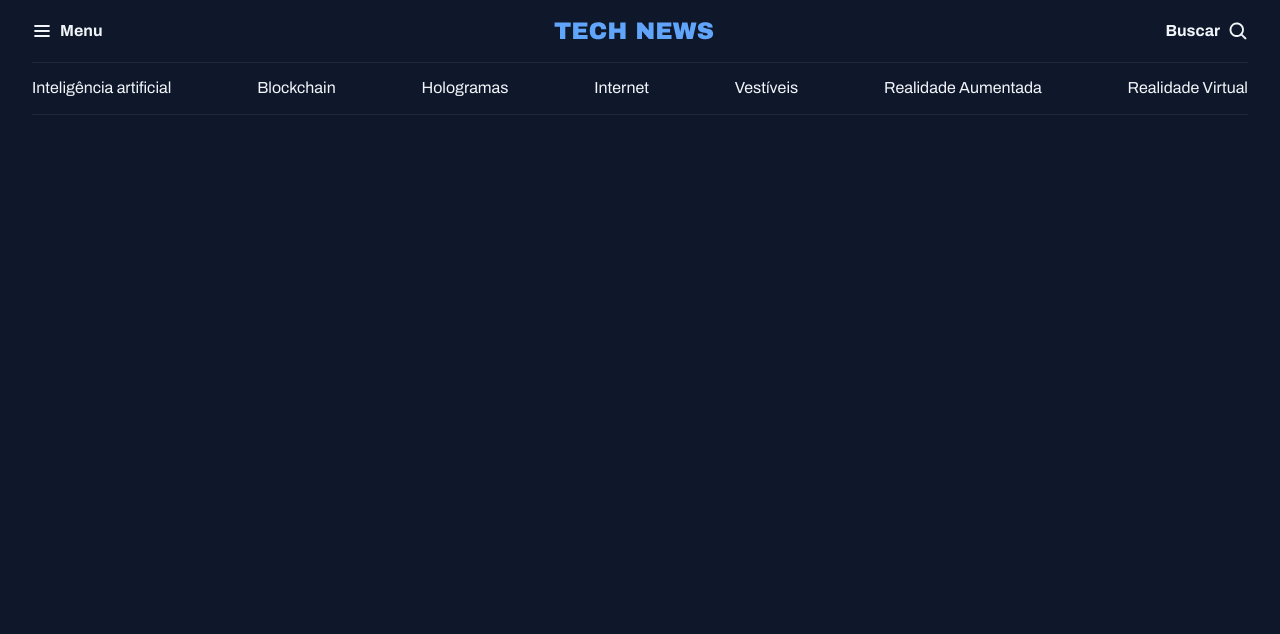
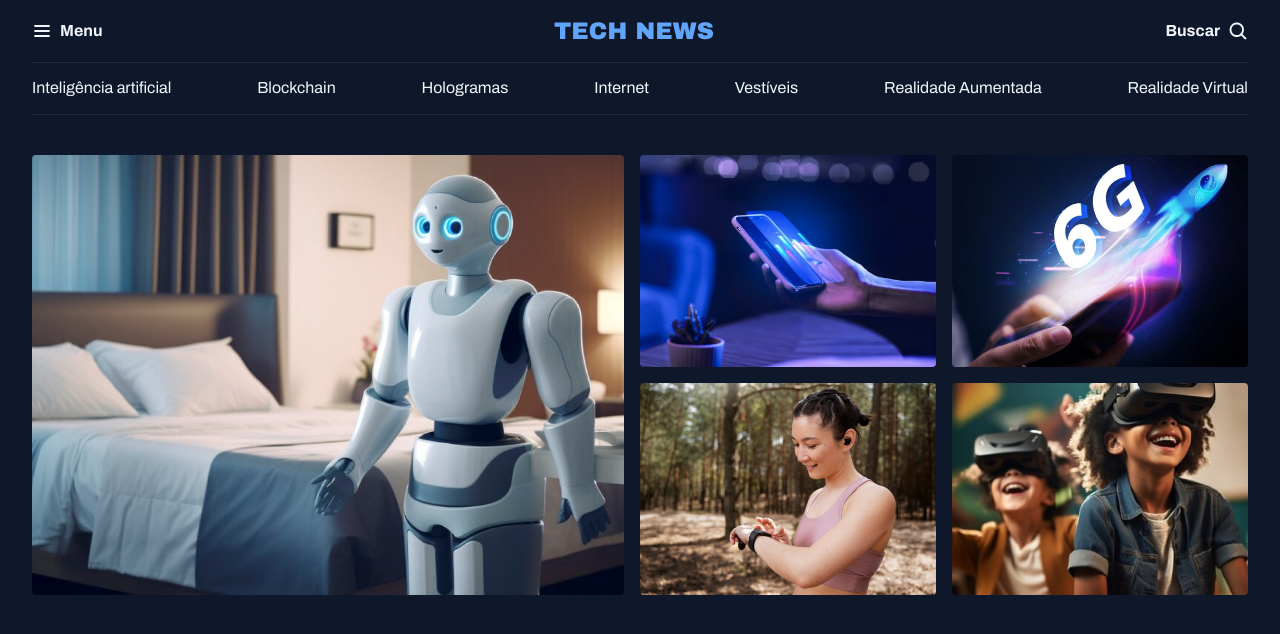
Before and after one commit to mattheusfillipe/portal-de-noticias, a plain HTML site: page index.html in a window 1280 px wide. Drawn offline with Linux system fonts and the light colour scheme.

Commit message:
estruturando section destaques

```diff
--- a/index.html
+++ b/index.html
@@ -41,7 +41,35 @@
             <a href="#">Realidade Aumentada</a>
             <a href="#">Realidade Virtual</a>
         </nav>
+
     </header>
+
+    <main class="grid container">
+        <section id="featured" class="grid grid-flow-col gap-16">
+
+            <div>
+                <img src="./assets/images/Image 01.png" alt="">
+            </div>
+
+            <div class="grid grid-cols-2 gap-16">
+                <div>
+                    <img src="./assets/images/Image 02.png" alt="">
+                </div>
+
+                <div>
+                    <img src="./assets/images/Image 03.png" alt="">
+                </div>
+
+                <div>
+                    <img src="./assets/images/Image 04.png" alt="">
+                </div>
+
+                <div>
+                    <img src="./assets/images/Image 05.png" alt="">
+                </div>
+            </div>
+        </section>
+    </main>
 </body>
 
 </html>
--- a/styles/global.css
+++ b/styles/global.css
@@ -40,17 +40,16 @@ h1, h2, h3 {
     font: inherit;
 }
 
+img {
+    max-width: 100%;
+}
+
 .container {
     max-width: 1280px;
     padding-inline: 32px;
     margin-inline: auto;
 }
 
-/* utility first */
-.grid {
-    display: grid;
+main {
+    margin-top: 40px;
 }
-
-.grid-flow-col {
-    grid-auto-flow: column;
-}
--- a/styles/index.css
+++ b/styles/index.css
@@ -1,2 +1,4 @@
 @import url(./global.css);
+@import url(./utility.css);
 @import url(./header.css);
+@import url(./sections.css);
--- /dev/null
+++ b/styles/sections.css
@@ -0,0 +1,7 @@
+#featured {
+   img {
+    height: 100%;
+    object-fit: cover;
+    border-radius: 4px;
+   }
+}
--- /dev/null
+++ b/styles/utility.css
@@ -0,0 +1,16 @@
+/* utility first */
+.grid {
+    display: grid;
+}
+
+.grid-flow-col {
+    grid-auto-flow: column;
+}
+
+.grid-cols-2 {
+    grid-template-columns: 1fr 1fr;
+}
+
+.gap-16 {
+    gap: 16px
+}
```
